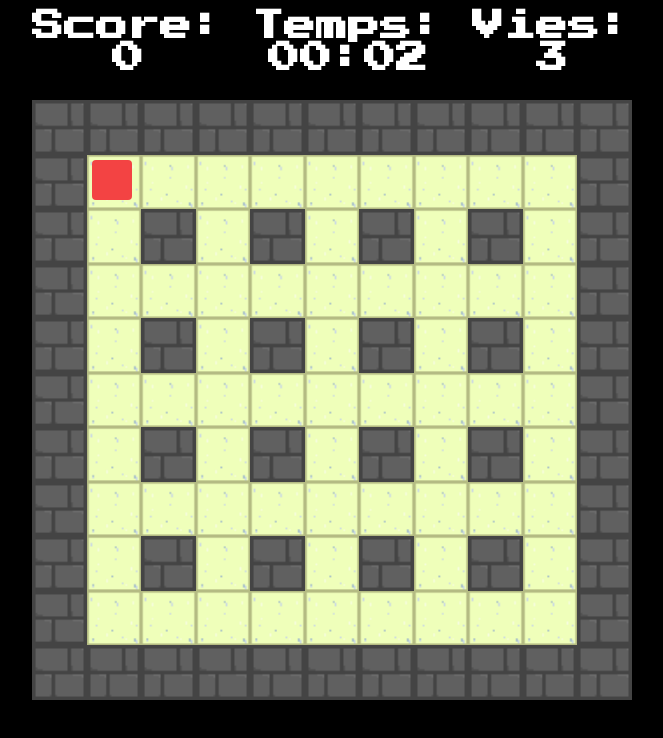
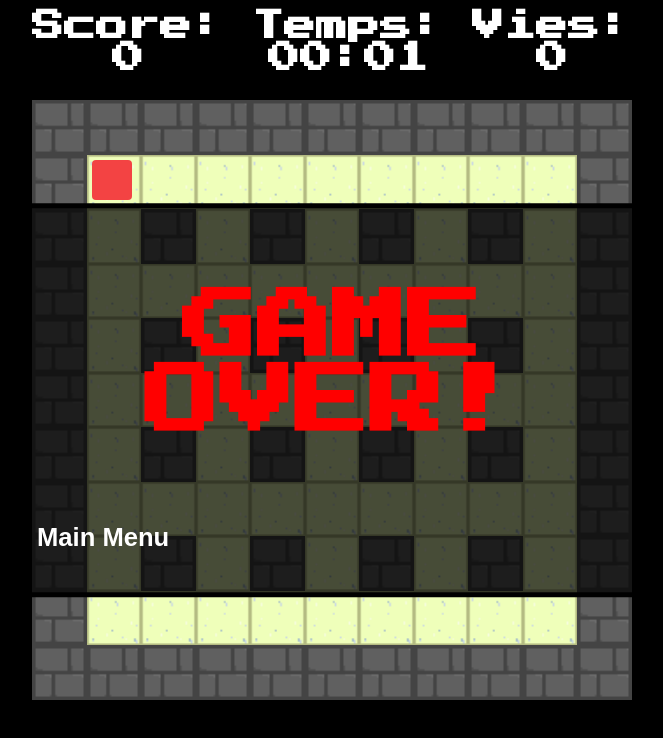
Before and after one commit to Golden76z/bomberman_js, a plain HTML site: page index.html in a window 1280 px wide. Both pictures are taken after a click on the button "Start Game". Shown: the whole page, without its empty margins (308-971 px from the left). Drawn offline with Linux system fonts and the light colour scheme.

Commit message:
fix game-over button , need to add restart system with no return in main menu

```diff
--- a/index.html
+++ b/index.html
@@ -83,7 +83,6 @@
     <div id="game-over-container">
       <h2>GAME OVER!</h2>
       <div class="buttons-container">
-        <button id="retry-button">Retry</button>
         <button id="main-menu-button">Main Menu</button>
       </div>
     </div>
--- a/src/game/engine/game-over.js
+++ b/src/game/engine/game-over.js
@@ -1,3 +1,7 @@
+import { pauseTimer, score, lives, timeLeft } from "./ui_scoring.js";
+import { pauseAllExplosions } from "../entities/bomb.js";
+
+let isPaused = false;
 export function showGameOver() {
   console.log("💀 Affichage de l'écran Game Over");
   const gameOverContainer = document.getElementById("game-over-container");
@@ -8,6 +12,13 @@ export function showGameOver() {
   }
   gameOverContainer.classList.add("visible");
   gameOverContainer.classList.remove("hidden");
+
+  isPaused = true;
+  window.isPaused = true;
+  pauseTimer();
+  pauseAllExplosions();
+
+  document.getElementById("main-menu-button").onclick = exitToMenu;
 }
 
 export function restartGame() {
--- a/src/game/engine/pause.js
+++ b/src/game/engine/pause.js
@@ -19,7 +19,7 @@ export function showPauseMenu() {
   const pauseContainer = document.getElementById("pause-container");
 
   if (!pauseContainer) {
-    console.log("❌ ERREUR : #pause-container introuvable !");
+    console.log("ERREUR : #pause-container introuvable !");
     return;
   }
 
@@ -27,7 +27,7 @@ export function showPauseMenu() {
   pauseContainer.classList.remove("hidden");
 
   isPaused = true;
-  window.isPaused = true; // ✅ Bloque le jeu
+  window.isPaused = true;
   pauseTimer();
   pauseAllExplosions();
 
@@ -43,11 +43,10 @@ function resumeGame() {
   pauseContainer.classList.add("hidden");
 
   isPaused = false;
-  window.isPaused = false; // ✅ Relance le jeu
+  window.isPaused = false;
   resumeTimer();
   resumeAllExplosions();
 
-  // 🚀 Envoie un événement global pour prévenir les autres scripts
   window.dispatchEvent(new Event("resumeGame"));
 }
 
--- a/src/game/engine/ui_scoring.js
+++ b/src/game/engine/ui_scoring.js
@@ -1,9 +1,9 @@
 import { showGameOver } from "./game-over.js";
 
 let timerInterval;
-let score = 0;
-let lives = 3;
-let timeLeft = 0;
+export let score = 0;
+export let lives = 0;
+export let timeLeft = 0;
 let isPaused = false;
 
 export function initializeGameUI() {
```
